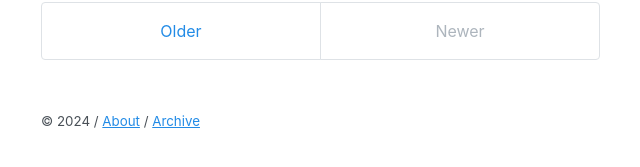
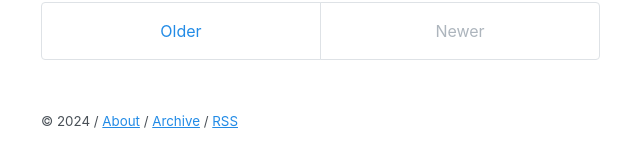
Before and after one commit to akmolteni/gp, a Jekyll site: the page built from index.html, in a window 1280 px wide and 900 px high, scrolled down 4249 px. Shown: the part 720-887 px from the top of the window, without its empty margins (319-959 px from the left). Built offline with Jekyll 4.4.1, drawn with Linux system fonts in a browser that asks for light colours; the list of posts is cut into pages by our own code.

Commit message:
Update default.html

```diff
--- a/_layouts/default.html
+++ b/_layouts/default.html
@@ -22,6 +22,7 @@
           &copy; <time datetime="{{ site.time | date_to_xmlschema }}">{{ site.time | date: '%Y' }}</time>
           / <a href="{{ 'about' | relative_url }}">About</a>
           / <a href="{{ 'archive' | relative_url }}">Archive</a>
+          / <a href="{{ 'atom.xml' | relative_url }}">RSS</a>
         </small>
       </footer>
     </div>
```
